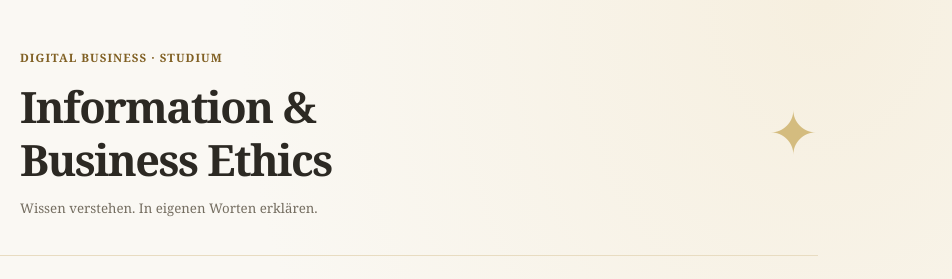
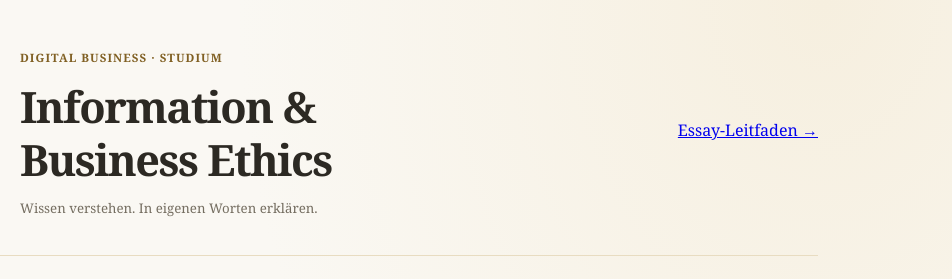
Before and after one commit to simon-lost-in-cache/ethik-lerntrainer, a plain HTML site: page index.html in a window 1280 px wide. Shown: the top 279 px of the page, 328-1280 px from the left. Drawn offline with Linux system fonts and the light colour scheme.

Commit message:
Update index.html

```diff
--- a/index.html
+++ b/index.html
@@ -20,7 +20,7 @@
           <p class="subheading">Wissen verstehen. In eigenen Worten erklären.</p>
         </div>
       </div>
-      <div class="header-mark" aria-hidden="true">✦</div>
+      <a class="essay-header-link" href="essay-guide.html">Essay-Leitfaden →</a>
     </header>
 
     <main>
```
